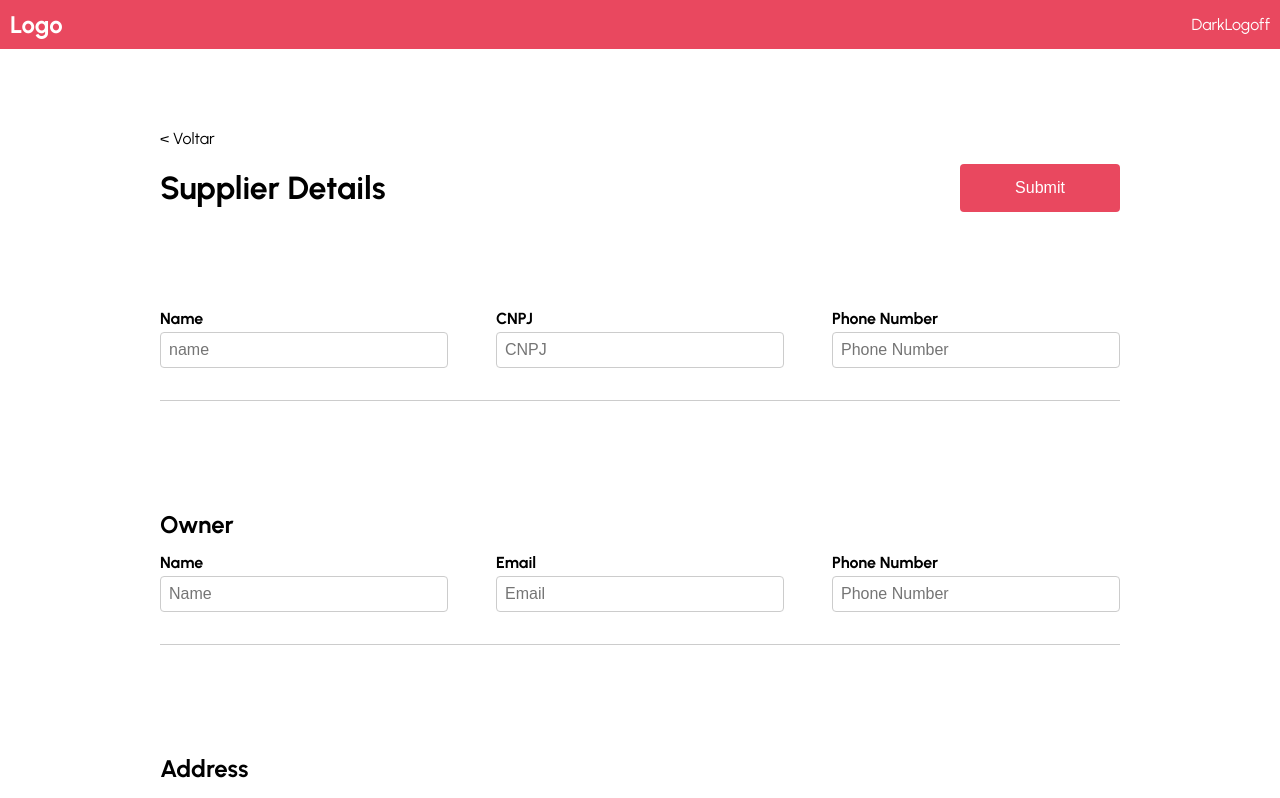
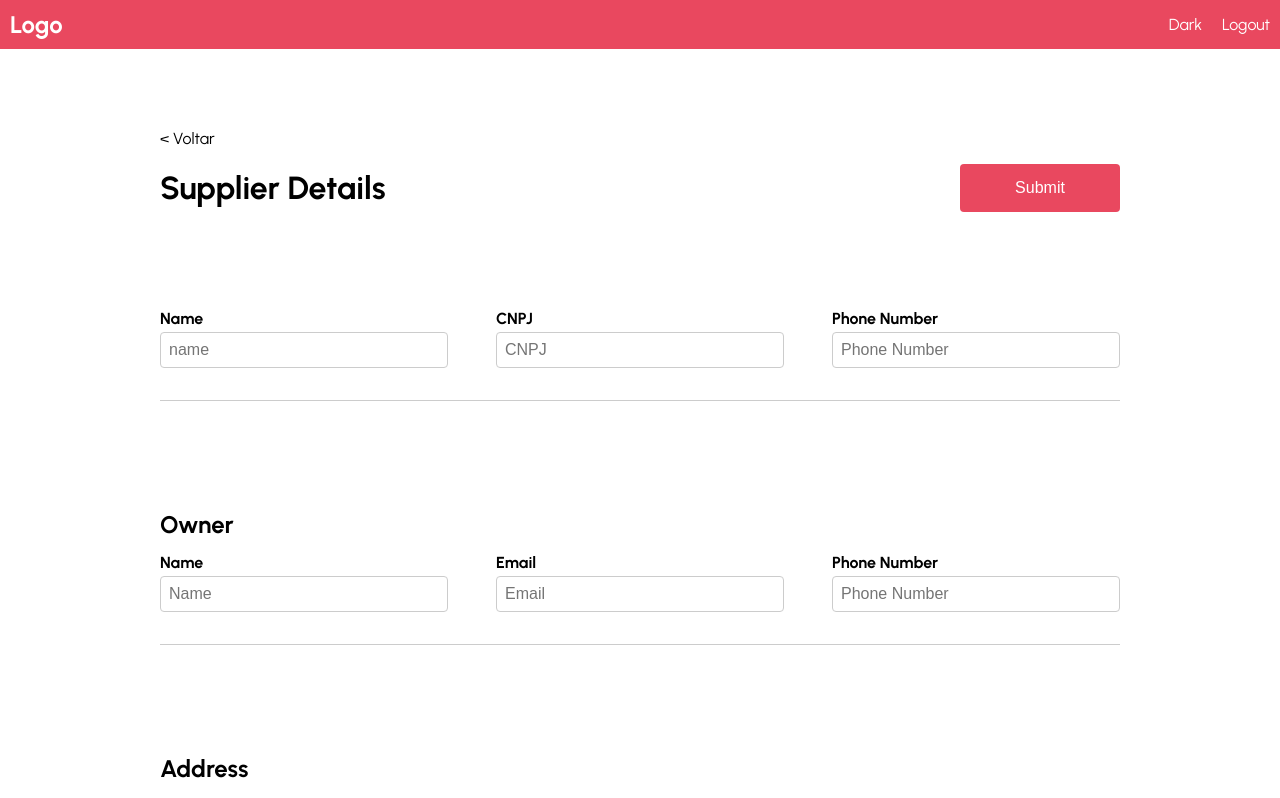
Before and after one commit to HyagoRibeiro/cayena-test, a React (Create React App) app: page /supplier-detail/1 in a window 1280 px wide. Shown: the top 798 px of the page. Built offline with nearby package versions, Linux system fonts and the light colour scheme; no server answers.

Commit message:
adjustment spacing items

```diff
--- a/src/components/Menu/Menu.scss
+++ b/src/components/Menu/Menu.scss
@@ -15,6 +15,10 @@
   .menu__items {
     display: flex;
 
+    .menu__items__link:first-child {
+      margin-right: 20px;
+    }
+
     a {
       text-decoration: none;
       color: #fff;
--- a/src/components/Menu/index.tsx
+++ b/src/components/Menu/index.tsx
@@ -24,7 +24,7 @@ const Menu: React.FC = () => {
           {themeToChange}
         </div>
         <Link to="/" className="menu__items__link" onClick={handleLogoff}>
-          Logoff
+          Logout
         </Link>
       </div>
     </div>
```
